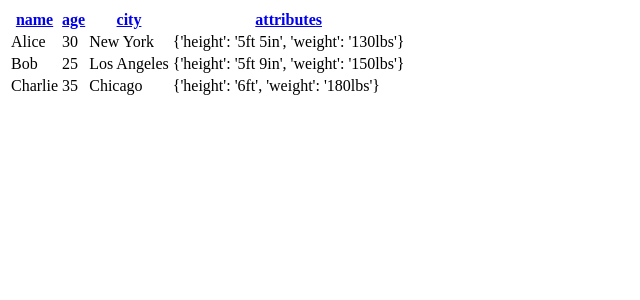
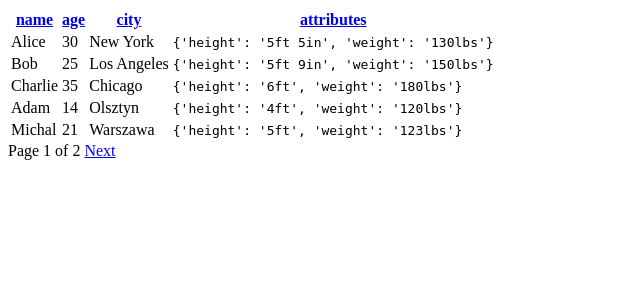
Before and after one commit to bartlomiej-aleksiejczyk/django-class-based-object-handling, a Django app: page / in a window 1280 px wide. Shown: the top 300 px of the page, without its empty margins (0-640 px from the left). Run offline with Django 5.2, Linux system fonts and the light colour scheme.

Commit message:
Add fileters and ordering to the table page

```diff
--- a/quick_views/table.py
+++ b/quick_views/table.py
@@ -1,50 +1,46 @@
+from typing import Dict, Optional, Any
+from dataclasses import dataclass
+from django.core.paginator import Page
 from django.template import loader
-from typing import List, Dict, Optional, Any
-from dataclasses import dataclass
-from django.core.paginator import Paginator
 
 
 @dataclass
 class TableConfig:
-    columns: Optional[List[str]] = None  # Configuration for table columns
+    table_name: str = "table"  # Unique name for the table to namespace parameters
+    columns: Optional[list[str]] = None  # Configuration for table columns
     sortable: bool = False  # Enable/disable sorting
-    page_size: int = 10  # Number of rows per page
-    current_page: int = 1  # Current page for pagination
+    sort_column: Optional[str] = None  # Column to sort by
+    sort_reverse: bool = False  # Whether to sort in descending order
 
 
+# TODO: Extract page info extraction to the wrapper this class should take data in plain and form so in form of list and numbers
 class Table:
     def __init__(
         self,
-        data: List[Dict[str, Any]],
+        page: Page,
         config: Optional[TableConfig] = None,
         template_name: str = "default_table.html",
         column_templates: Optional[Dict[str, str]] = None,
+        current_url: str = "",
     ):
         """
         Args:
-            data (list of dicts): The data to render in the table.
-            config (TableConfig): Configuration options for the table (e.g., columns, sortable, pagination).
+            page (Page): A paginated subset of data (Django's Page object).
+            config (TableConfig): Configuration options for the table (e.g., columns, sortable).
             template_name (str): The default template to use for the table structure.
             column_templates (dict): A dictionary where the key is the column name and the value is the template path.
+            current_url (str): The current URL with query parameters.
         """
-        self.data: List[Dict[str, Any]] = data
-        self.config: TableConfig = config or TableConfig()
+        self.page = page
+        self.config: TableConfig = config or TableConfig(table_name="default")
         self.template_name: str = template_name
         self.column_templates: Dict[str, str] = column_templates or {}
+        self.current_url = current_url
 
         # Set columns
-        self.columns: List[str] = self.config.columns or []
-        if not self.columns and self.data:
-            self.columns = list(self.data[0].keys())
-
-        # Handle pagination
-        self.paginator = Paginator(self.data, self.config.page_size)
-        self.current_page = self.config.current_page
-
-        try:
-            self.page_data = self.paginator.page(self.current_page).object_list
-        except:
-            self.page_data = self.paginator.page(1).object_list
+        self.columns: list[str] = self.config.columns or []
+        if not self.columns and self.page.object_list:
+            self.columns = list(self.page.object_list[0].keys())
 
     def get_context(self) -> Dict[str, Any]:
         """
@@ -54,15 +50,19 @@ class Table:
             dict: The context dictionary to use for rendering.
         """
         return {
-            "data": self.page_data,
+            "data": self.page.object_list,
             "columns": self.columns,
             "column_templates": self.column_templates,
-            "is_paginated": self.paginator.num_pages > 1,
-            "current_page": self.current_page,
-            "total_pages": self.paginator.num_pages,
-            "has_next": self.current_page < self.paginator.num_pages,
-            "has_previous": self.current_page > 1,
+            "is_paginated": self.page.paginator.num_pages > 1,
+            "current_page": self.page.number,
+            "total_pages": self.page.paginator.num_pages,
+            "has_next": self.page.has_next(),
+            "has_previous": self.page.has_previous(),
             "sortable": self.config.sortable,
+            "sort_column": self.config.sort_column,
+            "sort_reverse": self.config.sort_reverse,
+            "table_name": self.config.table_name,
+            "current_url": self.current_url,
         }
 
     def render(self) -> str:
--- a/quick_views/templates/default_table.html
+++ b/quick_views/templates/default_table.html
@@ -5,7 +5,15 @@
             {% for column in columns %}
                 {% if sortable %}
                     <th>
-                        <a href="?sort={{ column }}">{{ column }}</a>
+                        {% if sort_column == column %}
+                            {% if sort_reverse %}
+                                <a href="{% update_url current_url table_name 'sort' column %}">▲ {{ column }}</a>
+                            {% else %}
+                                <a href="{% update_url current_url table_name 'sort' '-'|add:column %}">▼ {{ column }}</a>
+                            {% endif %}
+                        {% else %}
+                            <a href="{% update_url current_url table_name 'sort' column %}">{{ column }}</a>
+                        {% endif %}
                     </th>
                 {% else %}
                     <th>{{ column }}</th>
@@ -18,7 +26,7 @@
             <tr>
                 {% for column in columns %}
                     <td>
-                        {% if column_templates and column|get_item:column %}
+                        {% if column_templates and column in column_templates %}
                             {% include column_templates|get_item:column with value=row|get_item:column %}
                         {% else %}
                             {{ row|get_item:column }}
@@ -32,8 +40,12 @@
 {# Pagination Controls #}
 <div class="pagination">
     {% if is_paginated %}
-        {% if has_previous %}<a href="?page={{ current_page|add:'-1' }}">Previous</a>{% endif %}
+        {% if has_previous %}
+            <a href="{% update_url current_url table_name 'page' current_page|add:'-1' %}">Previous</a>
+        {% endif %}
         Page {{ current_page }} of {{ total_pages }}
-        {% if has_next %}<a href="?page={{ current_page|add:'1' }}">Next</a>{% endif %}
+        {% if has_next %}
+            <a href="{% update_url current_url table_name 'page' current_page|add:'1' %}">Next</a>
+        {% endif %}
     {% endif %}
 </div>
--- a/quick_views/templatetags/table_filters.py
+++ b/quick_views/templatetags/table_filters.py
@@ -1,7 +1,35 @@
 from django import template
+from urllib.parse import urlsplit, parse_qsl, urlencode, urlunsplit
 
 register = template.Library()
+
 
 @register.filter
 def get_item(dictionary, key):
     return dictionary.get(key)
+
+
+@register.simple_tag
+def update_url(url, table_name, key, value):
+    """
+    Custom template tag to update the URL with a new parameter.
+    Args:
+        url (str): The current URL.
+        table_name (str): The table name to namespace the parameter.
+        key (str): The query parameter key to update.
+        value (str): The new value for the query parameter.
+
+    Returns:
+        str: The updated URL.
+    """
+    print(url)
+
+    scheme, netloc, path, query_string, fragment = urlsplit(url)
+
+    query_params = dict(parse_qsl(query_string))
+
+    namespaced_key = f"{table_name}__{key}"
+    query_params[namespaced_key] = value
+
+    updated_query_string = urlencode(query_params, doseq=True)
+    return urlunsplit((scheme, netloc, path, updated_query_string, fragment))
--- a/quick_views/views.py
+++ b/quick_views/views.py
@@ -1,3 +1,4 @@
+from django.core.paginator import Paginator
 from django.shortcuts import render
 from .table import Table, TableConfig
 
@@ -22,17 +23,43 @@ def my_view(request):
             "city": "Chicago",
             "attributes": {"height": "6ft", "weight": "180lbs"},
         },
+        {
+            "name": "Adam",
+            "age": 14,
+            "city": "Olsztyn",
+            "attributes": {"height": "4ft", "weight": "120lbs"},
+        },
+        {
+            "name": "Michal",
+            "age": 21,
+            "city": "Warszawa",
+            "attributes": {"height": "5ft", "weight": "123lbs"},
+        },
+        {
+            "name": "Julian",
+            "age": 26,
+            "city": "Warszawa",
+            "attributes": {"height": "6ft", "weight": "113lbs"},
+        },
     ]
     config = TableConfig(
-        ["name", "age", "city", "attributes"],
-        sortable=True,
-        page_size=5,
-        current_page=1,
+        "test_table", ["name", "age", "city", "attributes"], sortable=True
     )
+
+    page_number = request.GET.get("page", 1)
+    page_size = 5
+
+    paginator = Paginator(data, page_size)
+
+    page_obj = paginator.get_page(page_number)
 
     # Define custom template for rendering the 'attributes' column
     column_templates = {"attributes": "json_column.html"}
-
-    table = Table(data, config, column_templates=column_templates)
-
+    current_url = request.get_full_path()
+    table = Table(
+        page=page_obj,
+        config=config,
+        current_url=current_url,
+        column_templates=column_templates,
+    )
     return render(request, "my_template.html", {"table": table})
```
